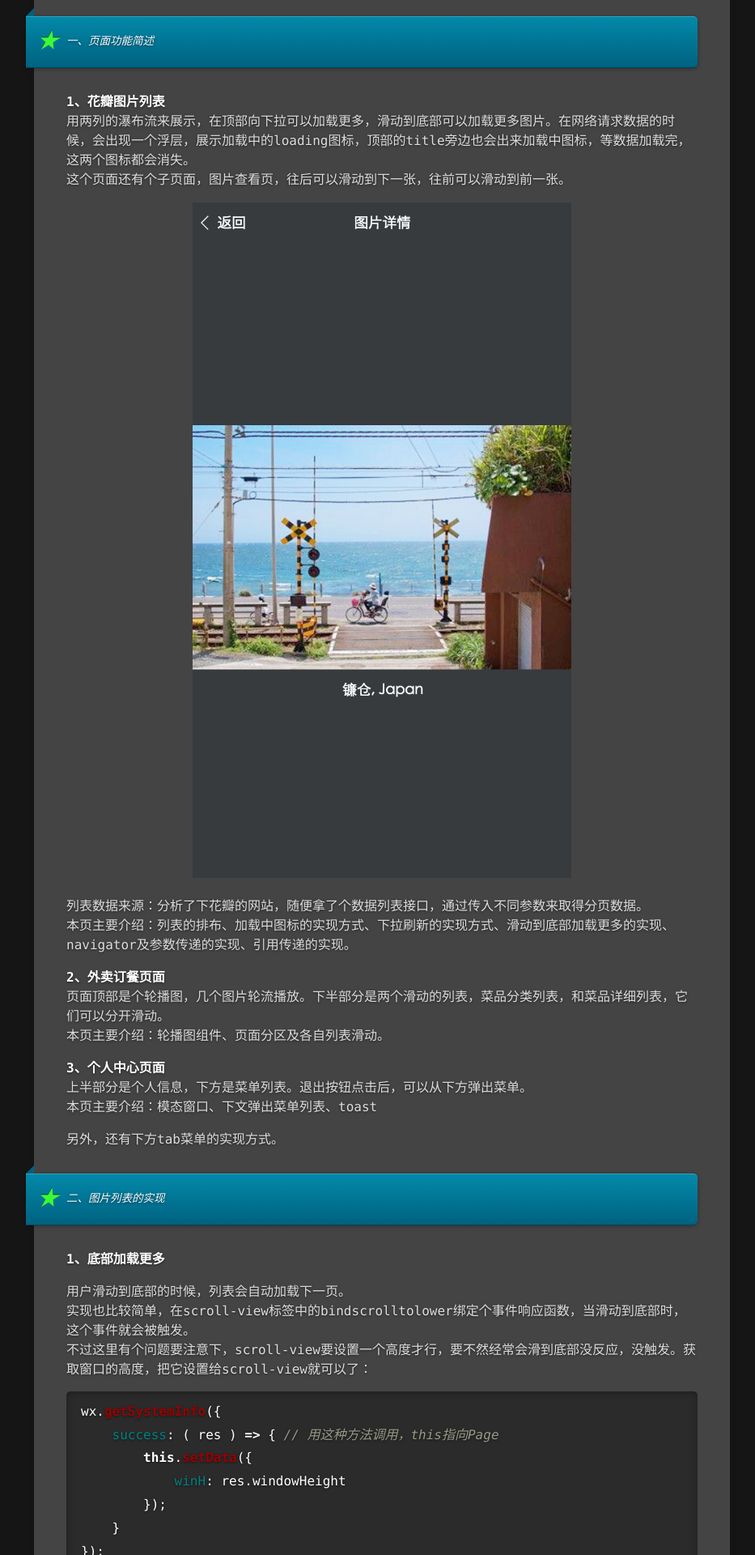
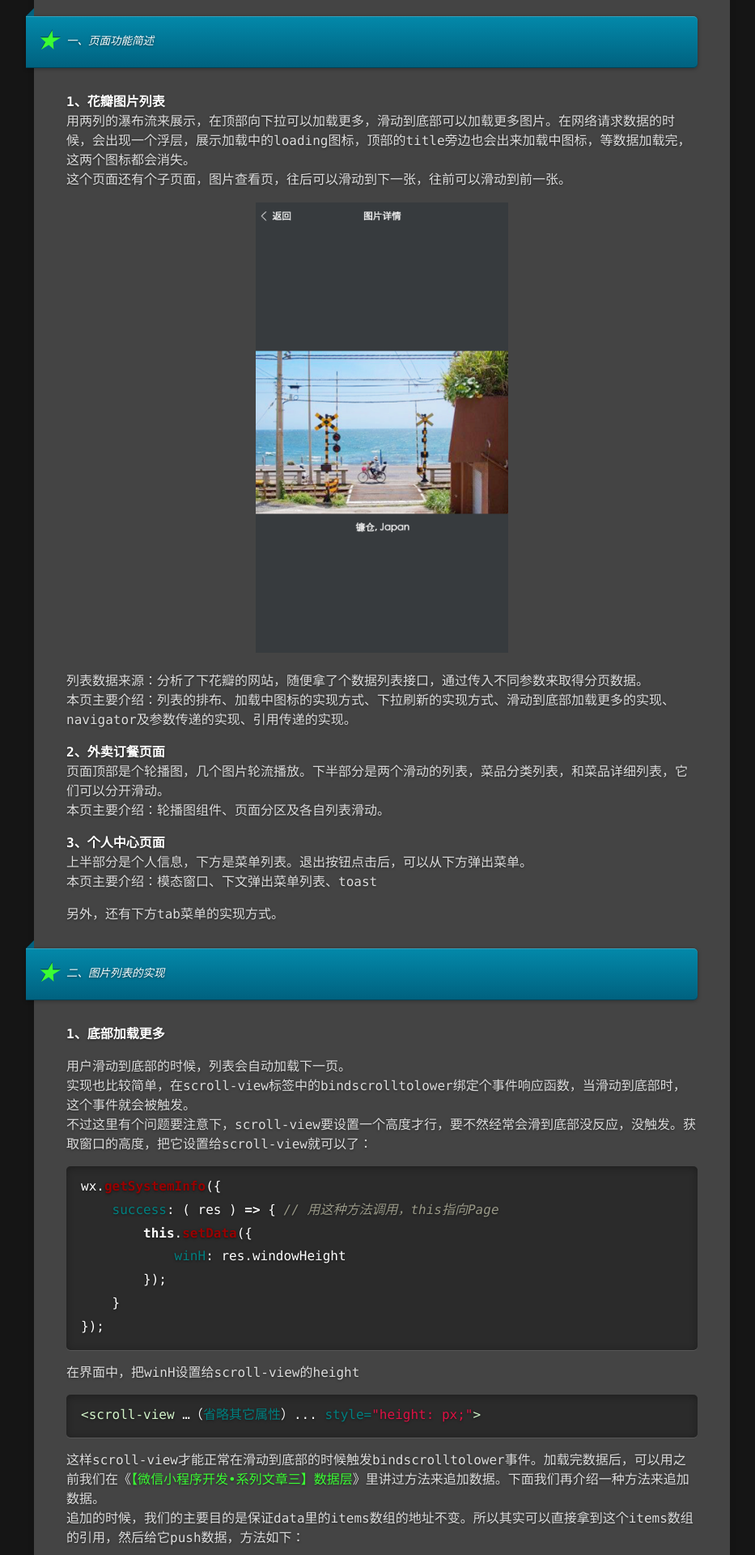
Before and after one commit to jsongo/jsongo.github.io, a Jekyll site: the page built from _posts/2016-10-09-weapp-5.markdown, in a window 1280 px wide. Shown: the part 913-2833 px from the top of the page at 81% size, without its empty margins (18-951 px from the left). Built offline with Jekyll 4.4.1, drawn with Linux system fonts in a browser that asks for light colours; comment, search, counter and statistics services are not loaded.

Commit message:
Update 2016-10-09-weapp-5.markdown

```diff
--- a/_posts/2016-10-09-weapp-5.markdown
+++ b/_posts/2016-10-09-weapp-5.markdown
@@ -22,7 +22,7 @@ comments: [微信小程序开发•系列文章]
 **1、花瓣图片列表**
 用两列的瀑布流来展示，在顶部向下拉可以加载更多，滑动到底部可以加载更多图片。在网络请求数据的时候，会出现一个浮层，展示加载中的loading图标，顶部的title旁边也会出来加载中图标，等数据加载完，这两个图标都会消失。
 这个页面还有个子页面，图片查看页，往后可以滑动到下一张，往前可以滑动到前一张。
-<p align="center"><img src="/img/201610/weapp5-2.jpg" alter="图片播放页" width="60%"/></p>
+<p align="center"><img src="/img/201610/weapp5-2.jpg" alter="图片播放页" width="40%"/></p>
 
 列表数据来源：分析了下花瓣的网站，随便拿了个数据列表接口，通过传入不同参数来取得分页数据。
 本页主要介绍：列表的排布、加载中图标的实现方式、下拉刷新的实现方式、滑动到底部加载更多的实现、navigator及参数传递的实现、引用传递的实现。
```
